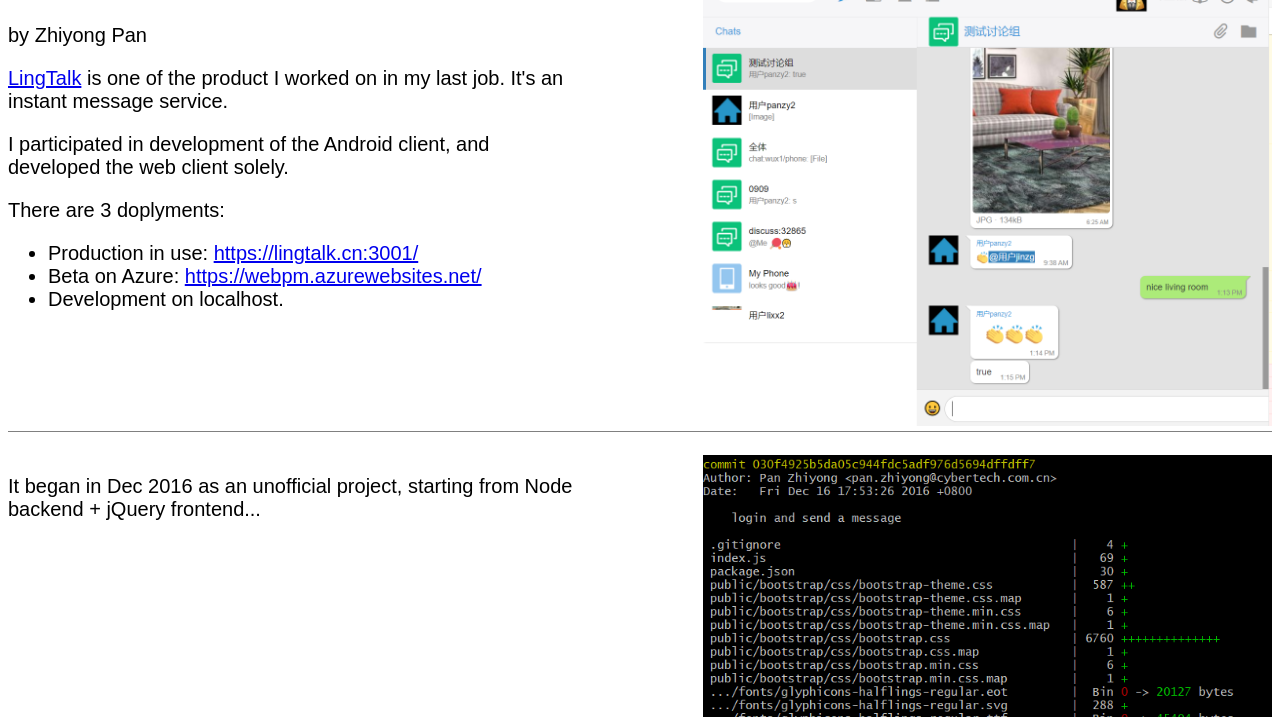
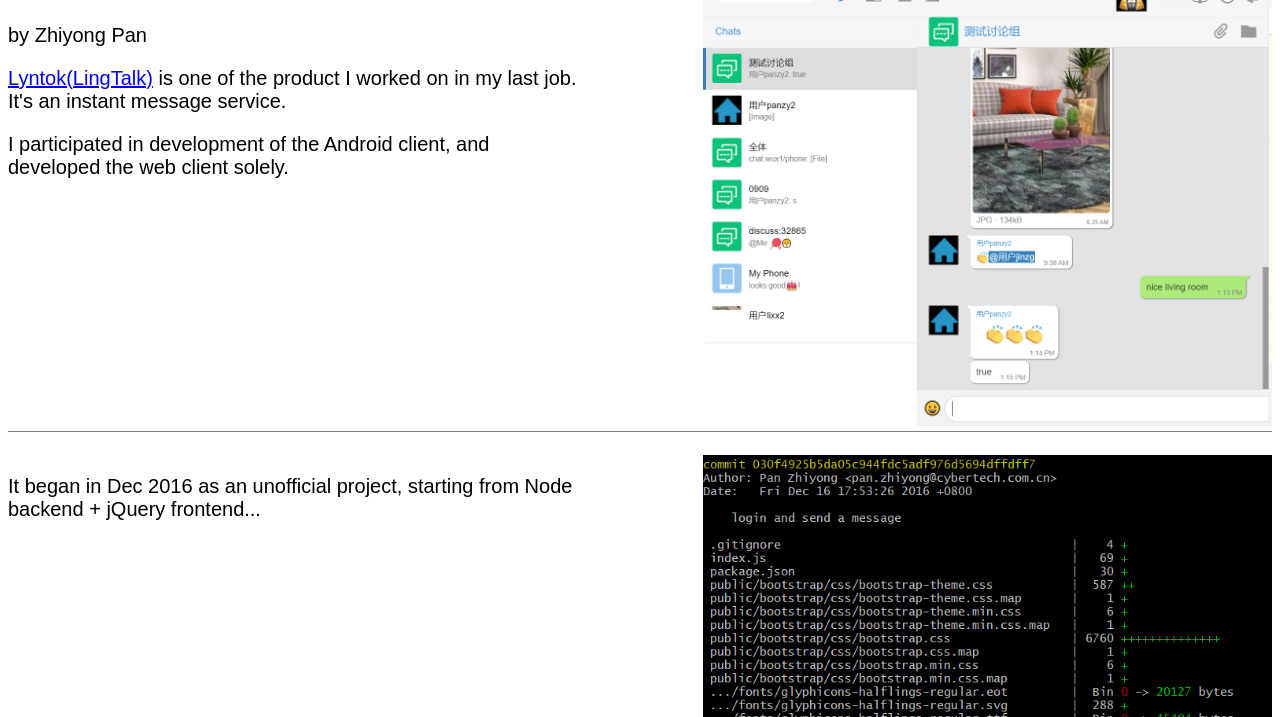
Before and after one commit to panzy/panzy.github.io, a plain HTML site: page pmweb-portfolio/index.html in a window 1280 px wide. Shown: the part 83-800 px from the top of the page. Drawn offline with Linux system fonts and the light colour scheme.

Commit message:
Update domains.

```diff
--- a/pmweb-portfolio/index.html
+++ b/pmweb-portfolio/index.html
@@ -38,15 +38,9 @@
     <div class='comment'>
       <h1>LingTalk web client</h1>
       <p>by Zhiyong Pan</p>
-      <p><a href='https://lingtalk.cn/EN/index.html'>LingTalk</a> is one of the product I worked on in my last job.
+      <p><a href='https://www.lyntok.com/EN/index.html'>Lyntok(LingTalk)</a> is one of the product I worked on in my last job.
       It's an instant message service.</p>
       <p>I participated in development of the Android client, and developed the web client solely.</p>
-      <p>There are 3 doplyments:</p>
-      <ul>
-        <li>Production in use: <a href='https://lingtalk.cn:3001/'>https://lingtalk.cn:3001/</a></li>
-        <li>Beta on Azure: <a href='https://webpm.azurewebsites.net/'>https://webpm.azurewebsites.net/</a></li>
-        <li>Development on localhost.</li>
-      </ul>
     </div>
     <div class='imgs'>
       <img src='./dev-localhost.png' />
```
